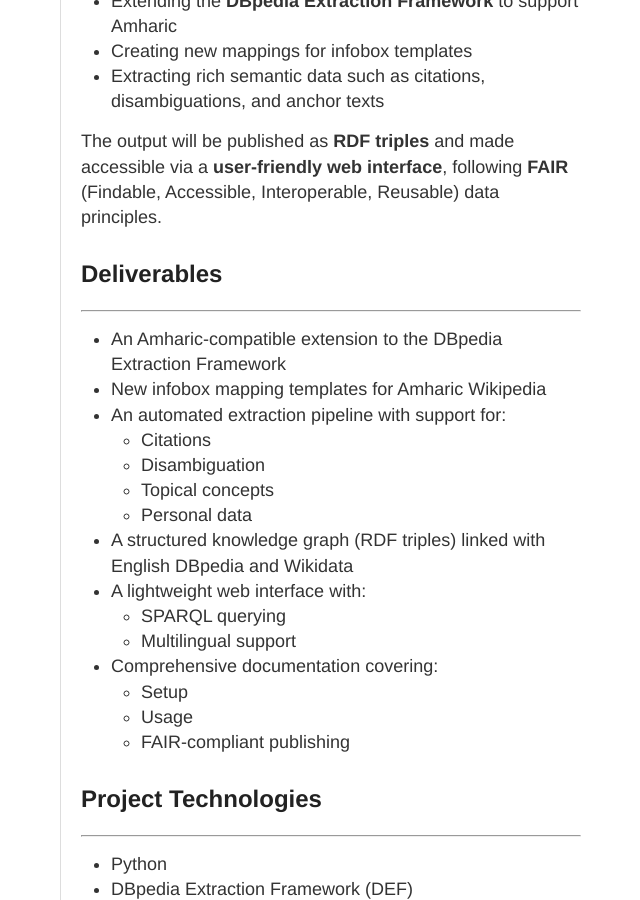
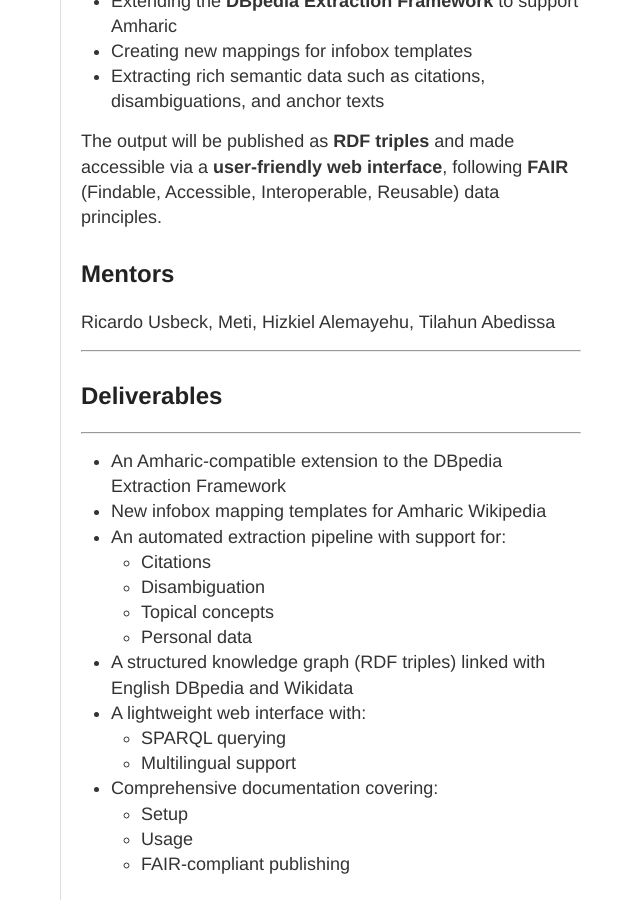
Before and after one commit to contact-andy/gsoc-2025-dbpedia, a Jekyll site: the page built from _posts/2025-5-25-About-The_Project.md, in a window 1280 px wide and 900 px high, scrolled down 566 px. Shown: the whole window, without its empty margins (419-1059 px from the left). Built offline with Jekyll 4.4.1, drawn with Linux system fonts in a browser that asks for light colours.

Commit message:
About the project post updated

```diff
--- a/_posts/2025-5-25-About-The_Project.md
+++ b/_posts/2025-5-25-About-The_Project.md
@@ -14,6 +15,12 @@ This project proposes to enhance the Amharic chapter of DBpedia by extracting st
 The output will be published as **RDF triples** and made accessible via a **user-friendly web interface**, following **FAIR** (Findable, Accessible, Interoperable, Reusable) data principles.
 
 <!--more-->
+
+## Mentors
+
+Ricardo Usbeck, Meti, Hizkiel Alemayehu, Tilahun Abedissa
+
+---
 
 ## Deliverables
 
```
Also changed, not shown: other parts of _posts/2025-5-25-About-The_Project.md (+1 -0 lines).
